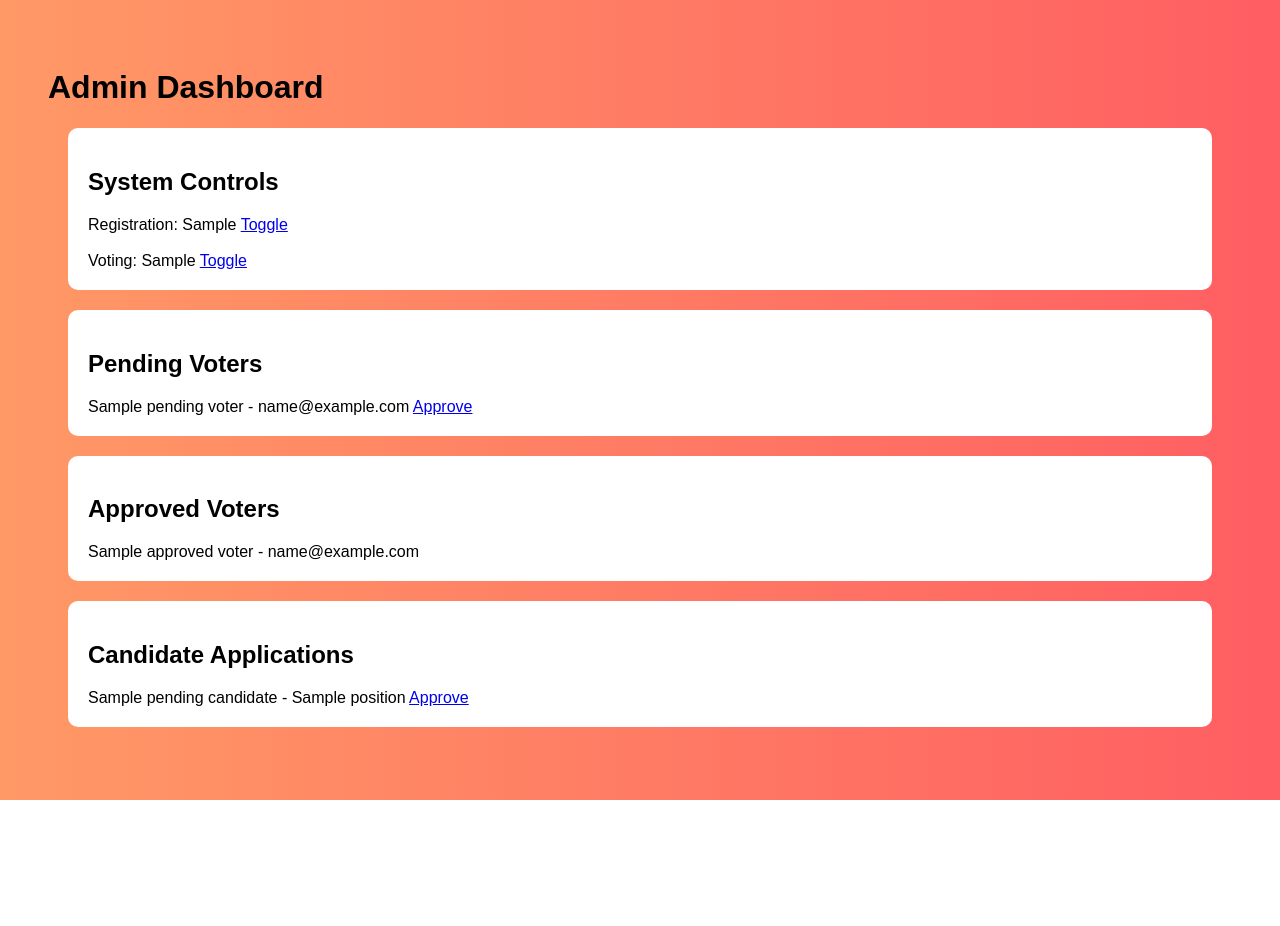
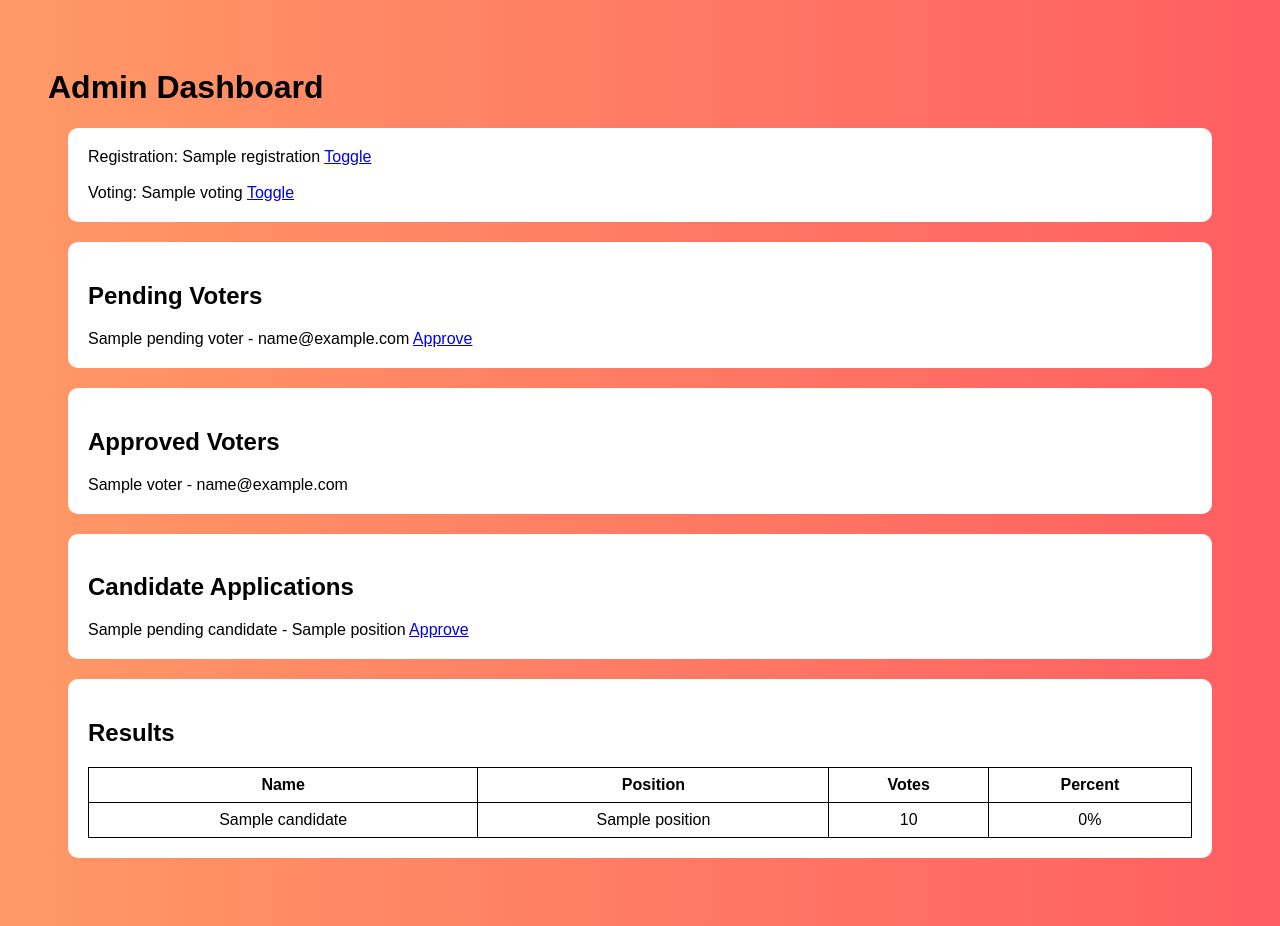
Before and after one commit to clint892/alumni-election, a Flask app: template templates/dashboard.html in a window 1280 px wide. Before the commit the page ends 800 px from the top, so only its background shows below. Run offline with Flask 3, Linux system fonts and the light colour scheme; the template is opened without the code that fills it: most values are stand-ins (such as "Sample title", 1, 10 or a date in 2020).

Commit message:
fixed voting and results

```diff
--- a/app.py
+++ b/app.py
@@ -1,4 +1,4 @@
-from flask import Flask, render_template, request, redirect, url_for, session
+from flask import Flask, render_template, request, redirect, session
 from tinydb import TinyDB, Query
 
 app = Flask(__name__)
@@ -10,28 +10,24 @@ voters = db.table("voters")
 pending_voters = db.table("pending_voters")
 candidates = db.table("candidates")
 pending_candidates = db.table("pending_candidates")
-
+admins = db.table("admins")
 settings = db.table("settings")
-admins = db.table("admins")
 
 # default admin
 if not admins.all():
     admins.insert({"username":"admin","password":"admin123"})
 
-# default system settings
+# default settings
 if not settings.all():
-    settings.insert({"registration_open":True,"voting_open":False})
-
+    settings.insert({"registration":True,"voting":False})
 
 def get_settings():
     return settings.all()[0]
-
 
 def update_settings(key,value):
     s=settings.all()[0]
     s[key]=value
     settings.update(s,doc_ids=[1])
-
 
 # ================= HOME =================
 
@@ -42,11 +38,10 @@ def home():
 
     return render_template(
         "home.html",
-        registration_open=s["registration_open"],
-        voting_open=s["voting_open"],
+        registration=s["registration"],
+        voting=s["voting"],
         candidates=candidates.all()
     )
-
 
 # ================= REGISTER =================
 
@@ -55,7 +50,7 @@ def register():
 
     s=get_settings()
 
-    if not s["registration_open"]:
+    if not s["registration"]:
         return "Registration closed"
 
     name=request.form["name"]
@@ -66,15 +61,13 @@ def register():
         "email":email
     })
 
-    return "Registration submitted. Wait for admin approval."
-
+    return "Registration sent for approval"
 
 # ================= APPLY CANDIDATE =================
 
 @app.route("/apply_candidate_page")
 def apply_candidate_page():
     return render_template("apply_candidate.html")
-
 
 @app.route("/apply_candidate",methods=["POST"])
 def apply_candidate():
@@ -90,8 +83,7 @@ def apply_candidate():
         "votes":0
     })
 
-    return "Application sent. Wait for admin approval."
-
+    return "Application submitted"
 
 # ================= VOTE =================
 
@@ -100,7 +92,7 @@ def vote():
 
     s=get_settings()
 
-    if not s["voting_open"]:
+    if not s["voting"]:
         return "Voting not started"
 
     email=request.form["email"]
@@ -109,7 +101,7 @@ def vote():
     voter=voters.search(Query().email==email)
 
     if not voter:
-        return "You are not an approved voter"
+        return "You are not approved to vote"
 
     voter=voter[0]
 
@@ -125,8 +117,7 @@ def vote():
 
     voters.update({"voted":True},Query().email==email)
 
-    return "Vote submitted successfully"
-
+    return "Vote successful"
 
 # ================= ADMIN LOGIN =================
 
@@ -151,7 +142,6 @@ def admin():
 
     return render_template("admin_login.html")
 
-
 # ================= DASHBOARD =================
 
 @app.route("/dashboard")
@@ -162,36 +152,38 @@ def dashboard():
 
     s=get_settings()
 
+    total_votes=sum(c["votes"] for c in candidates.all())
+
     return render_template(
         "dashboard.html",
-        registration_open=s["registration_open"],
-        voting_open=s["voting_open"],
+        registration=s["registration"],
+        voting=s["voting"],
         pending_voters=pending_voters.all(),
-        approved_voters=voters.all(),
+        voters=voters.all(),
         pending_candidates=pending_candidates.all(),
-        candidates=candidates.all()
+        candidates=candidates.all(),
+        total_votes=total_votes
     )
 
-
-# ================= TOGGLE =================
+# ================= TOGGLES =================
 
 @app.route("/toggle_registration")
 def toggle_registration():
 
     s=get_settings()
-    update_settings("registration_open",not s["registration_open"])
+
+    update_settings("registration",not s["registration"])
 
     return redirect("/dashboard")
-
 
 @app.route("/toggle_voting")
 def toggle_voting():
 
     s=get_settings()
-    update_settings("voting_open",not s["voting_open"])
+
+    update_settings("voting",not s["voting"])
 
     return redirect("/dashboard")
-
 
 # ================= APPROVE VOTER =================
 
@@ -210,7 +202,6 @@ def approve_voter(id):
 
     return redirect("/dashboard")
 
-
 # ================= APPROVE CANDIDATE =================
 
 @app.route("/approve_candidate/<int:id>")
@@ -228,7 +219,6 @@ def approve_candidate(id):
 
     return redirect("/dashboard")
 
-
 # ================= RUN =================
 
 if __name__=="__main__":
--- a/templates/dashboard.html
+++ b/templates/dashboard.html
@@ -19,6 +19,17 @@ margin:20px;
 border-radius:10px;
 }
 
+table{
+border-collapse:collapse;
+width:100%;
+}
+
+th,td{
+border:1px solid black;
+padding:8px;
+text-align:center;
+}
+
 </style>
 
 </head>
@@ -29,14 +40,12 @@ border-radius:10px;
 
 <div class="box">
 
-<h2>System Controls</h2>
-
-Registration: {{registration_open}}
+Registration: {{registration}}
 <a href="/toggle_registration">Toggle</a>
 
 <br><br>
 
-Voting: {{voting_open}}
+Voting: {{voting}}
 <a href="/toggle_voting">Toggle</a>
 
 </div>
@@ -67,7 +76,7 @@ No pending voters
 
 <h2>Approved Voters</h2>
 
-{% for v in approved_voters %}
+{% for v in voters %}
 
 {{v.name}} - {{v.email}}<br>
 
@@ -96,5 +105,53 @@ No pending candidates
 
 </div>
 
+
+<div class="box">
+
+<h2>Results</h2>
+
+<table>
+
+<tr>
+
+<th>Name</th>
+<th>Position</th>
+<th>Votes</th>
+<th>Percent</th>
+
+</tr>
+
+{% for c in candidates %}
+
+<tr>
+
+<td>{{c.name}}</td>
+
+<td>{{c.position}}</td>
+
+<td>{{c.votes}}</td>
+
+<td>
+
+{% if total_votes>0 %}
+
+{{ (c.votes/total_votes*100)|round(2) }}%
+
+{% else %}
+
+0%
+
+{% endif %}
+
+</td>
+
+</tr>
+
+{% endfor %}
+
+</table>
+
+</div>
+
 </body>
 </html>
```
Also changed, not shown: templates/home.html (+12 -13 lines).
